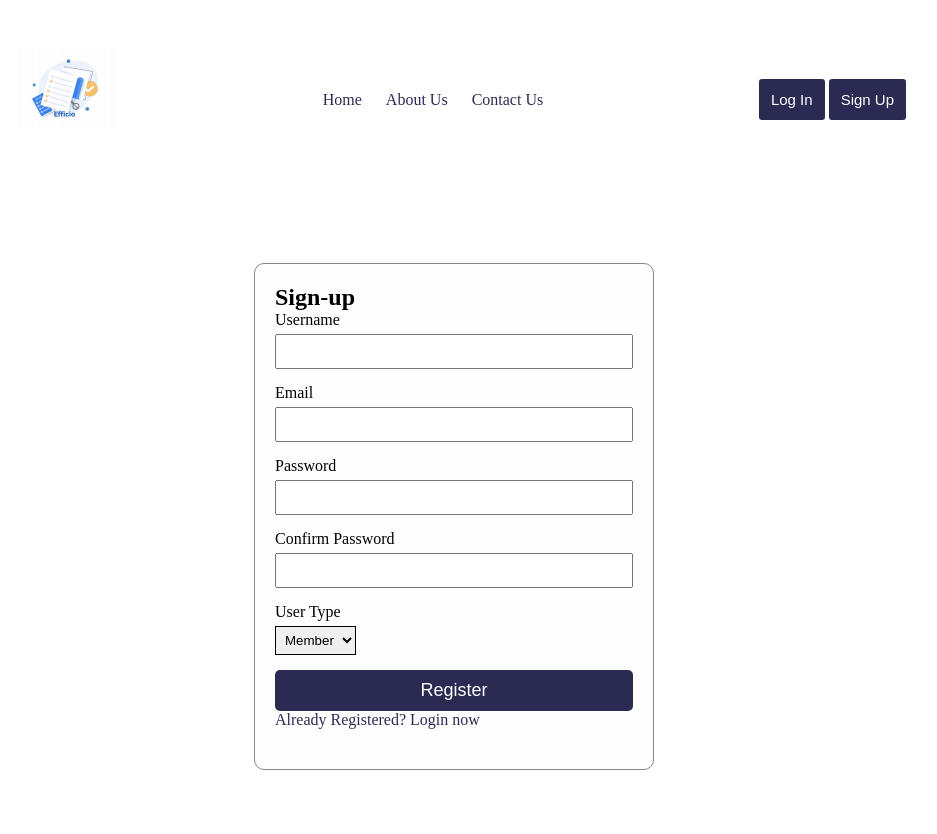
After one commit to gangaparajuli/Book-project, a PHP site: page /signup.html in a window 1280 px wide. The commit adds this page. Shown: the whole page, without its empty margins (186-1123 px from the left). Run offline with PHP 8.4, Linux system fonts and the light colour scheme.

Commit message:
Initial commit - fill project upload

```diff
--- /dev/null
+++ b/Frontend/signup.html
@@ -0,0 +1,66 @@
+<!DOCTYPE html>
+<html lang="en">
+<head>
+    <meta charset="UTF-8">
+    <meta name="viewport" content="width=device-width, initial-scale=1.0">
+    <title>Login- Book Companion</title>
+    <link rel="stylesheet" href="style.css">
+    </head>
+
+    <!-- Header -->
+    <div class="header">
+        <div class="container">
+            <div class="navbar">
+                <div class="logo">
+                    <img src="logo.png" width="125px">
+                </div>
+                <nav>
+                    <ul id="MenuItems">
+                        <li><a href="home.html">Home</a></li>
+                        <li><a href="About.html">About Us</a></li>
+                        <li><a href="Contact.html">Contact Us</a></li>
+                    </ul>
+                </nav>
+                <div class="right">
+                    <a href="login.html"> <button class="btn" id="loginBtn">Log In</button></a>
+                     <a href="signup.html" ><button class="btn" id="signupBtn">Sign Up</button></a>
+                </div>
+            </div>
+        </div>
+    </div>
+    <div class="signup-container">
+        <h2>Sign-up</h2>
+        <form action="register.php" method="post">
+            <div class="form-group">
+                <label for="new-name">Username</label>
+                <input type="text" id="new-name" name="name" required>
+            </div>
+            <div class="form-group">
+                <label for="email">Email</label>
+                <input type="email" id="email" name="email" required>
+            </div>
+            <div class="form-group">
+                <label for="new-password">Password</label>
+                <input type="password" id="new-password" name="password" required>
+            </div>
+
+            <div class="form-group">
+                <label for="confirm-password">Confirm Password</label>
+                <input type="password" id="confirm-password" name="Confirm-password" required>
+            </div>
+            <div class="form-group">
+                <label for="user-type">User Type</label>
+                <select id="user-type" name="user-type" required>
+                    <option value="Member">Member</option>
+                    <option value="Admin">Admin</option>
+                </select>
+            </div>
+            <div class="form-group">
+                <button type="submit" name="submit">Register</button>
+                <p> Already Registered? <a href = "login.html" >Login now</a></p>
+            </div>
+        </form>
+        </div>
+
+    </body>
+</html>
```
Also changed, not shown: Frontend/home.html (+12 -5 lines), Frontend/login.html (added, +104 -0 lines), Frontend/login.php (+45 -0 lines), Frontend/logo.png (added), Frontend/picture.jpg (added).
